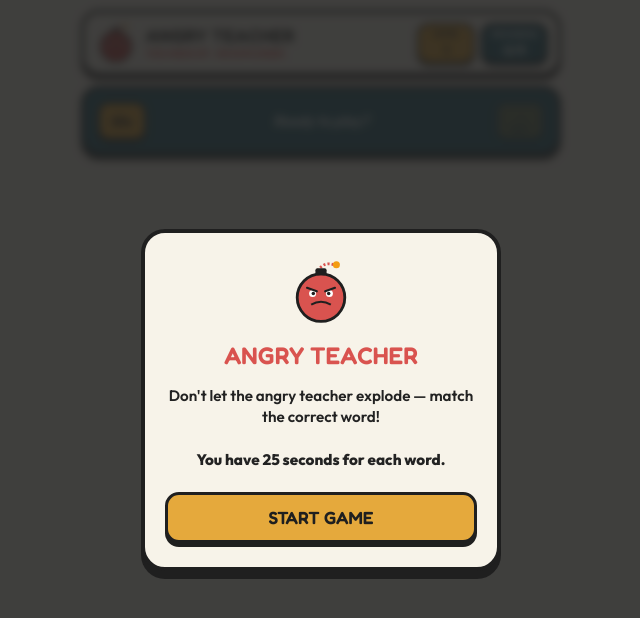
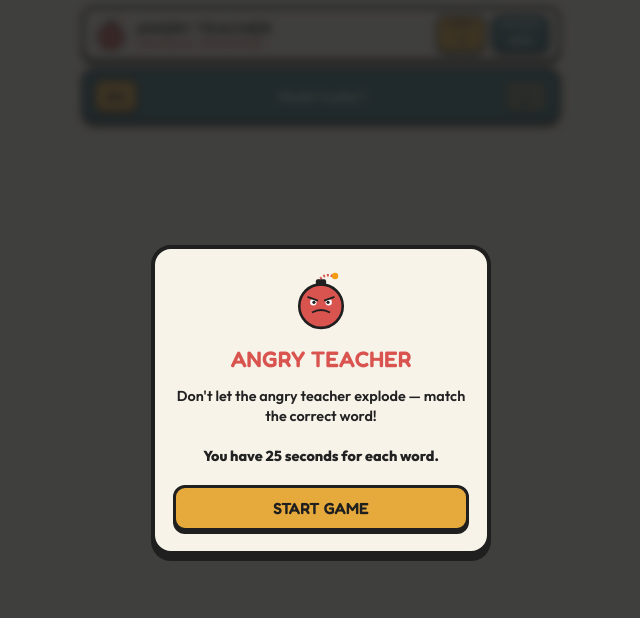
Before and after one commit to sashkord-design/Angry-Teacher-Mobile, a plain HTML site: page index.html in a window 1280 px wide. Shown: the whole page, without its empty margins (319-959 px from the left). Drawn offline with Linux system fonts and the light colour scheme.

Commit message:
Update index.html

```diff
--- a/index.html
+++ b/index.html
@@ -38,7 +38,7 @@
       flex-direction: column;
       align-items: center;
       min-height: 100vh;
-      padding: 10px 8px;
+      padding: 6px 6px;
       position: relative;
     }
 
@@ -47,16 +47,16 @@
       max-width: 480px;
       display: flex;
       flex-direction: column;
-      gap: 10px;
+      gap: 6px;
     }
 
     /* TOP HEADER PANEL */
     .header-panel {
       background: #f7f3e9;
       border: 3px solid var(--border-dark);
-      border-radius: 18px;
-      padding: 8px 10px;
-      box-shadow: 0px 4px 0px var(--shadow-color);
+      border-radius: 14px;
+      padding: 6px 8px;
+      box-shadow: 0px 3px 0px var(--shadow-color);
       display: flex;
       align-items: center;
       justify-content: space-between;
@@ -65,12 +65,12 @@
     .teacher-badge {
       display: flex;
       align-items: center;
-      gap: 8px;
+      gap: 6px;
     }
 
     .teacher-avatar-svg {
-      width: 44px;
-      height: 44px;
+      width: 38px;
+      height: 38px;
       flex-shrink: 0;
     }
 
@@ -82,7 +82,7 @@
 
     .game-title {
       font-family: var(--font-heading);
-      font-size: 1.1rem;
+      font-size: 1rem;
       color: var(--border-dark);
       text-transform: uppercase;
       line-height: 1;
@@ -90,25 +90,25 @@
     }
 
     .game-subtitle {
-      font-size: 0.6rem;
+      font-size: 0.55rem;
       font-weight: 800;
       color: var(--accent-red);
       text-transform: uppercase;
-      margin-top: 3px;
+      margin-top: 2px;
     }
 
     .stats-row {
       display: flex;
-      gap: 6px;
+      gap: 5px;
     }
 
     .stat-pill {
       background: var(--accent-gold);
       border: 2px solid var(--border-dark);
-      border-radius: 12px;
-      padding: 3px 8px;
+      border-radius: 10px;
+      padding: 2px 6px;
       text-align: center;
-      min-width: 58px;
+      min-width: 50px;
       box-shadow: 0 2px 0 var(--shadow-color);
     }
 
@@ -118,7 +118,7 @@
     }
 
     .stat-label {
-      font-size: 0.55rem;
+      font-size: 0.5rem;
       font-weight: 800;
       text-transform: uppercase;
       display: block;
@@ -127,7 +127,7 @@
 
     .stat-value {
       font-family: var(--font-heading);
-      font-size: 0.85rem;
+      font-size: 0.8rem;
       line-height: 1.1;
     }
 
@@ -135,39 +135,39 @@
     .definition-card {
       background: var(--primary-teal);
       border: 3px solid var(--border-dark);
-      border-radius: 18px;
-      padding: 12px 14px;
+      border-radius: 14px;
+      padding: 8px 10px;
       color: #ffffff;
-      box-shadow: 0px 4px 0px var(--shadow-color);
+      box-shadow: 0px 3px 0px var(--shadow-color);
       display: flex;
       align-items: center;
       justify-content: space-between;
-      gap: 10px;
-      min-height: 70px;
+      gap: 8px;
+      min-height: 56px;
     }
 
     .definition-text {
-      font-size: 0.9rem;
+      font-size: 0.82rem;
       font-weight: 600;
-      line-height: 1.3;
+      line-height: 1.25;
       text-align: center;
       flex-grow: 1;
       font-style: italic;
     }
 
-    /* UNIFIED TIMER & NEXT BUTTON STYLES */
+    /* UNIFIED TIMER & NEXT BUTTON STYLES (COMPACT) */
     .timer-badge, .next-btn {
       background: var(--accent-gold);
       color: var(--border-dark);
       border: 2px solid var(--border-dark);
-      border-radius: 10px;
-      padding: 4px 8px;
+      border-radius: 9px;
+      padding: 2px 6px;
       font-family: var(--font-heading);
-      font-size: 0.85rem;
+      font-size: 0.8rem;
       white-space: nowrap;
       box-shadow: 0 2px 0 var(--border-dark);
-      min-width: 48px;
-      height: 38px;
+      min-width: 44px;
+      height: 34px;
       display: flex;
       flex-direction: column;
       align-items: center;
@@ -188,12 +188,12 @@
 
     .next-arrow {
       font-family: var(--font-heading);
-      font-size: 0.95rem;
+      font-size: 0.85rem;
       line-height: 1;
     }
 
     .next-label {
-      font-size: 0.45rem;
+      font-size: 0.4rem;
       font-weight: 800;
       text-transform: uppercase;
       line-height: 1;
@@ -204,15 +204,14 @@
     .cards-grid {
       display: grid;
       grid-template-columns: repeat(3, 1fr);
-      gap: 8px;
+      gap: 6px;
       width: 100%;
-      margin-top: 4px;
     }
 
-    /* 3D FLIP CARD STYLES */
+    /* 3D FLIP CARD STYLES (COMPACT HEIGHT) */
     .card {
       perspective: 1000px;
-      height: 85px;
+      height: 68px;
       cursor: pointer;
     }
 
@@ -235,13 +234,13 @@
       height: 100%;
       -webkit-backface-visibility: hidden;
       backface-visibility: hidden;
-      border: 3px solid var(--border-dark);
-      border-radius: 14px;
-      box-shadow: 0px 4px 0px var(--shadow-color);
+      border: 2.5px solid var(--border-dark);
+      border-radius: 11px;
+      box-shadow: 0px 3px 0px var(--shadow-color);
       display: flex;
       align-items: center;
       justify-content: center;
-      padding: 4px 6px;
+      padding: 2px 4px;
     }
 
     .card-front {
@@ -251,7 +250,7 @@
 
     .card-word {
       font-family: var(--font-heading);
-      font-size: clamp(0.75rem, 3.5vw, 0.95rem);
+      font-size: clamp(0.7rem, 3.2vw, 0.88rem);
       word-break: normal;
       overflow-wrap: normal;
       hyphens: manual;
@@ -268,11 +267,11 @@
     }
 
     .card-back-text {
-      font-size: 0.65rem;
-      line-height: 1.25;
+      font-size: 0.58rem;
+      line-height: 1.2;
       font-weight: 400;
       display: -webkit-box;
-      -webkit-line-clamp: 4;
+      -webkit-line-clamp: 3;
       -webkit-box-orient: vertical;
       overflow: hidden;
     }
@@ -302,28 +301,28 @@
     .modal-box {
       background: var(--bg-color);
       border: 4px solid var(--border-dark);
-      border-radius: 24px;
-      padding: 24px 20px;
+      border-radius: 20px;
+      padding: 20px 18px;
       width: 100%;
-      max-width: 360px;
+      max-width: 340px;
       text-align: center;
-      box-shadow: 0 8px 0 var(--border-dark);
+      box-shadow: 0 6px 0 var(--border-dark);
       display: flex;
       flex-direction: column;
       align-items: center;
-      gap: 16px;
+      gap: 14px;
     }
 
     .modal-title {
       font-family: var(--font-heading);
-      font-size: 1.5rem;
+      font-size: 1.4rem;
       color: var(--accent-red);
       text-transform: uppercase;
       line-height: 1.1;
     }
 
     .modal-desc {
-      font-size: 0.95rem;
+      font-size: 0.9rem;
       font-weight: 600;
       line-height: 1.4;
       color: var(--dark-text);
@@ -333,20 +332,20 @@
       background: var(--accent-gold);
       color: var(--border-dark);
       border: 3px solid var(--border-dark);
-      border-radius: 14px;
-      padding: 12px 24px;
+      border-radius: 12px;
+      padding: 10px 20px;
       font-family: var(--font-heading);
-      font-size: 1.1rem;
+      font-size: 1rem;
       text-transform: uppercase;
       cursor: pointer;
-      box-shadow: 0 4px 0 var(--border-dark);
+      box-shadow: 0 3px 0 var(--border-dark);
       width: 100%;
-      margin-top: 6px;
+      margin-top: 4px;
     }
 
     .modal-btn:active {
       transform: translateY(2px);
-      box-shadow: 0 2px 0 var(--border-dark);
+      box-shadow: 0 1px 0 var(--border-dark);
     }
 
     .hidden {
@@ -359,7 +358,7 @@
   <!-- START & GAME OVER OVERLAY SCREEN -->
   <div class="modal-overlay" id="modal-screen">
     <div class="modal-box">
-      <svg class="teacher-avatar-svg" viewBox="0 0 100 100" style="width:70px; height:70px;">
+      <svg class="teacher-avatar-svg" viewBox="0 0 100 100" style="width:64px; height:64px;">
         <path d="M45 20 Q55 5 70 12" stroke="#d9534f" stroke-width="4" fill="none" stroke-dasharray="3,3"/>
         <circle cx="72" cy="11" r="5" fill="#f39c12"/>
         <circle cx="50" cy="58" r="34" fill="#d9534f" stroke="#1f1f1f" stroke-width="4"/>
@@ -420,7 +419,7 @@
       </div>
     </div>
 
-    <!-- DEFINITION DISPLAY PANEL WITH UNIFIED SIZED NEXT BUTTON -->
+    <!-- DEFINITION DISPLAY PANEL -->
     <div class="definition-card">
       <div class="timer-badge" id="timer">25s</div>
       <div class="definition-text" id="def-text">Ready to play?</div>
@@ -476,7 +475,6 @@
     let waitingForNext = false;
     let audioCtx = null;
 
-    // DOM ELEMENTS
     const gridEl = document.getElementById("cards-grid");
     const defTextEl = document.getElementById("def-text");
     const levelNumEl = document.getElementById("level-num");
@@ -488,7 +486,6 @@
     const modalDesc = document.getElementById("modal-desc");
     const modalBtn = document.getElementById("modal-btn");
 
-    // AUDIO EFFECTS (WEB AUDIO API)
     function initAudio() {
       if (!audioCtx) {
         audioCtx = new (window.AudioContext || window.webkitAudioContext)();
@@ -504,22 +501,16 @@
         const now = audioCtx.currentTime;
         const osc = audioCtx.createOscillator();
         const gain = audioCtx.createGain();
-
         osc.type = 'sine';
-        osc.frequency.setValueAtTime(523.25, now); // C5
-        osc.frequency.exponentialRampToValueAtTime(783.99, now + 0.15); // G5
-
+        osc.frequency.setValueAtTime(523.25, now);
+        osc.frequency.exponentialRampToValueAtTime(783.99, now + 0.15);
         gain.gain.setValueAtTime(0.15, now);
         gain.gain.exponentialRampToValueAtTime(0.001, now + 0.3);
-
         osc.connect(gain);
         gain.connect(audioCtx.destination);
-
         osc.start(now);
         osc.stop(now + 0.3);
-      } catch (e) {
-        // Ignore audio errors if blocked by browser
-      }
+      } catch (e) {}
     }
 
     function playErrorSound() {
@@ -528,25 +519,18 @@
         const now = audioCtx.currentTime;
         const osc = audioCtx.createOscillator();
         const gain = audioCtx.createGain();
-
         osc.type = 'sawtooth';
         osc.frequency.setValueAtTime(160, now);
         osc.frequency.linearRampToValueAtTime(80, now + 0.3);
-
         gain.gain.setValueAtTime(0.2, now);
         gain.gain.exponentialRampToValueAtTime(0.001, now + 0.4);
-
         osc.connect(gain);
         gain.connect(audioCtx.destination);
-
         osc.start(now);
         osc.stop(now + 0.4);
-      } catch (e) {
-        // Ignore audio errors
-      }
+      } catch (e) {}
     }
 
-    // NATURAL MALE VOICE SETUP
     let selectedMaleVoice = null;
     function loadBestMaleVoice() {
       if (!('speechSynthesis' in window)) return;
@@ -655,7 +639,6 @@
       if (cardNode.classList.contains("matched") || isGameOver || waitingForNext) return;
 
       if (item.word === targetItem.word) {
-        // CORRECT CHOICE -> Play pleasant sound, stop timer, flip card, speak word
         playSuccessSound();
         clearInterval(timerInterval);
         waitingForNext = true;
@@ -679,7 +662,6 @@
           }, 1800);
         }
       } else {
-        // WRONG CHOICE -> Play unpleasant sound, instant Game Over!
         playErrorSound();
         clearInterval(timerInterval);
         isGameOver = true;
@@ -716,7 +698,6 @@
       modalScreen.classList.remove("hidden");
     }
 
-    // EVENT LISTENERS
     modalBtn.addEventListener("click", startGame);
 
     nextBtnEl.addEventListener("click", () => {
```
